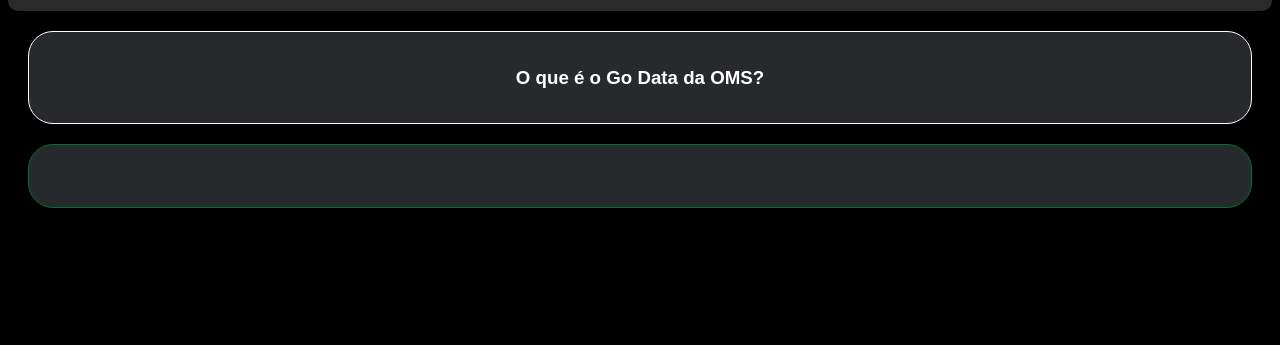
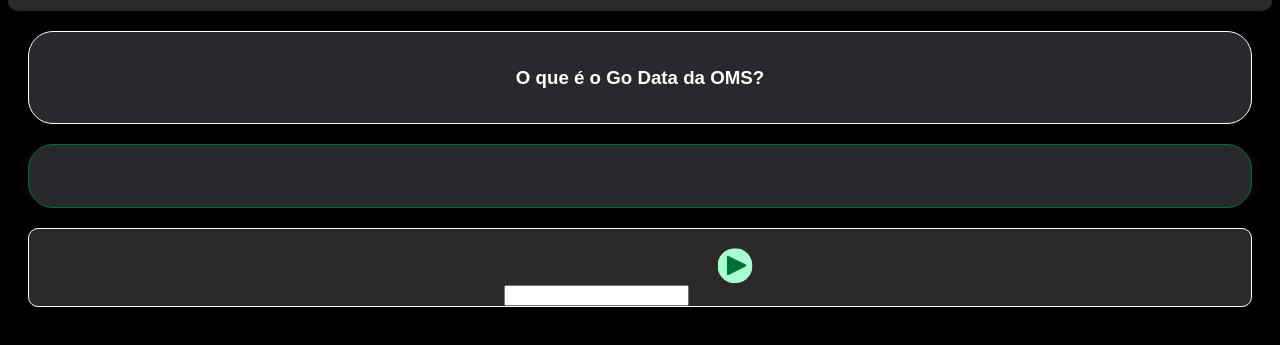
Before and after one commit to Felipex99/Chatbot, a website built with Vite: page index.html in a window 1280 px wide. Shown: the part 129-474 px from the top of the page. Built offline with nearby package versions, Linux system fonts and the light colour scheme; what ollama would draw is missing.

Commit message:
Criando a entrada de texto

```diff
--- a/index.css
+++ b/index.css
@@ -18,6 +18,18 @@
     border-radius: 10px;
 }
 
+footer {
+    background: #2B292A;
+    display: flex;
+    border-color: white;
+    border: 1px solid;
+    flex-direction: row;
+    align-items: center;
+    justify-content:center;
+    margin-left: 20px;
+    margin-right: 20px;
+    border-radius: 10px;
+}
 .resposta {
     font-family: Arial,Arial, Helvetica, sans-serif;
     background: #27292c;
--- a/index.html
+++ b/index.html
@@ -18,5 +18,14 @@
         <div class = "resposta">
             <h4 id = "resposta"></h2>
         </div>
+
+        <footer>
+            <form>
+                <input type = "text" id = "form_pergunta">
+                <button style="background-color: transparent;border:none;scale:50%" >
+                    <img src="src/assets/send_btn.svg" style="background: transparent;">
+                </button>
+            </form>
+        </footer>
     </body>
 </html>
```
Also changed, not shown: src/assets/send_btn.svg (added).
